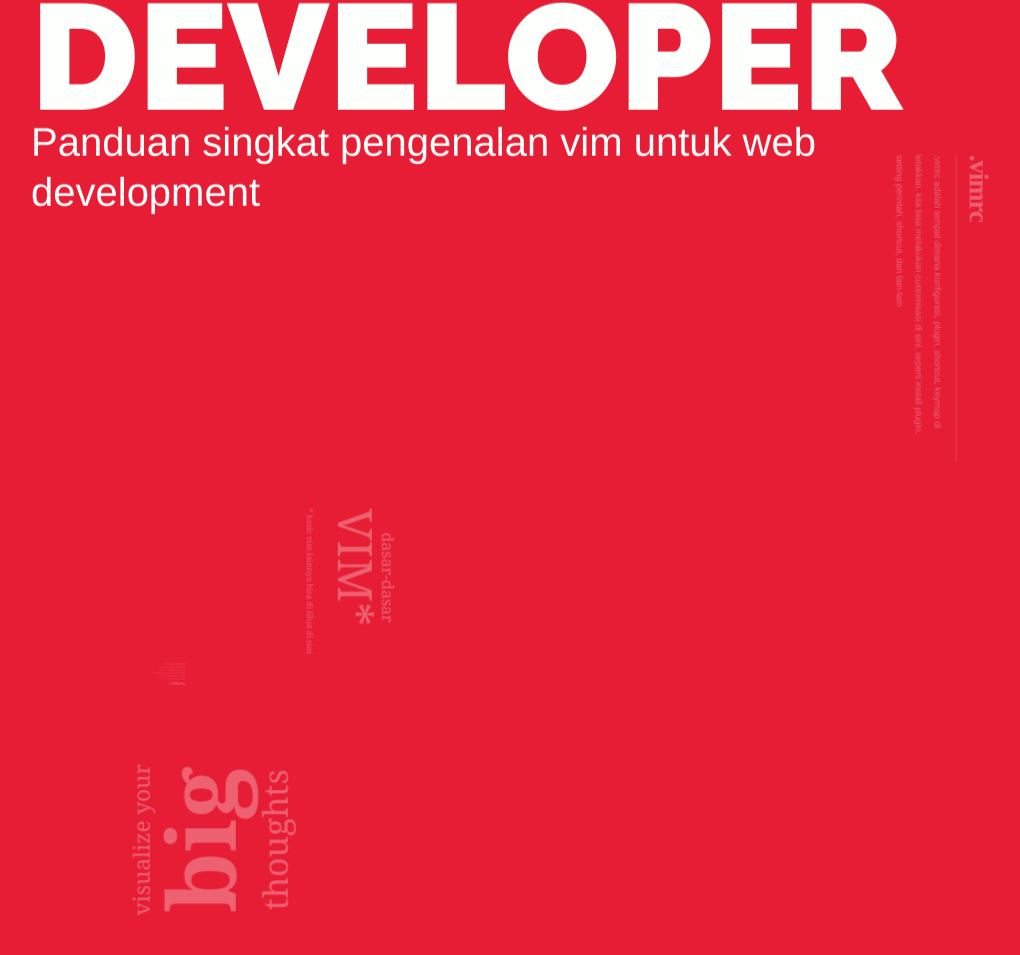
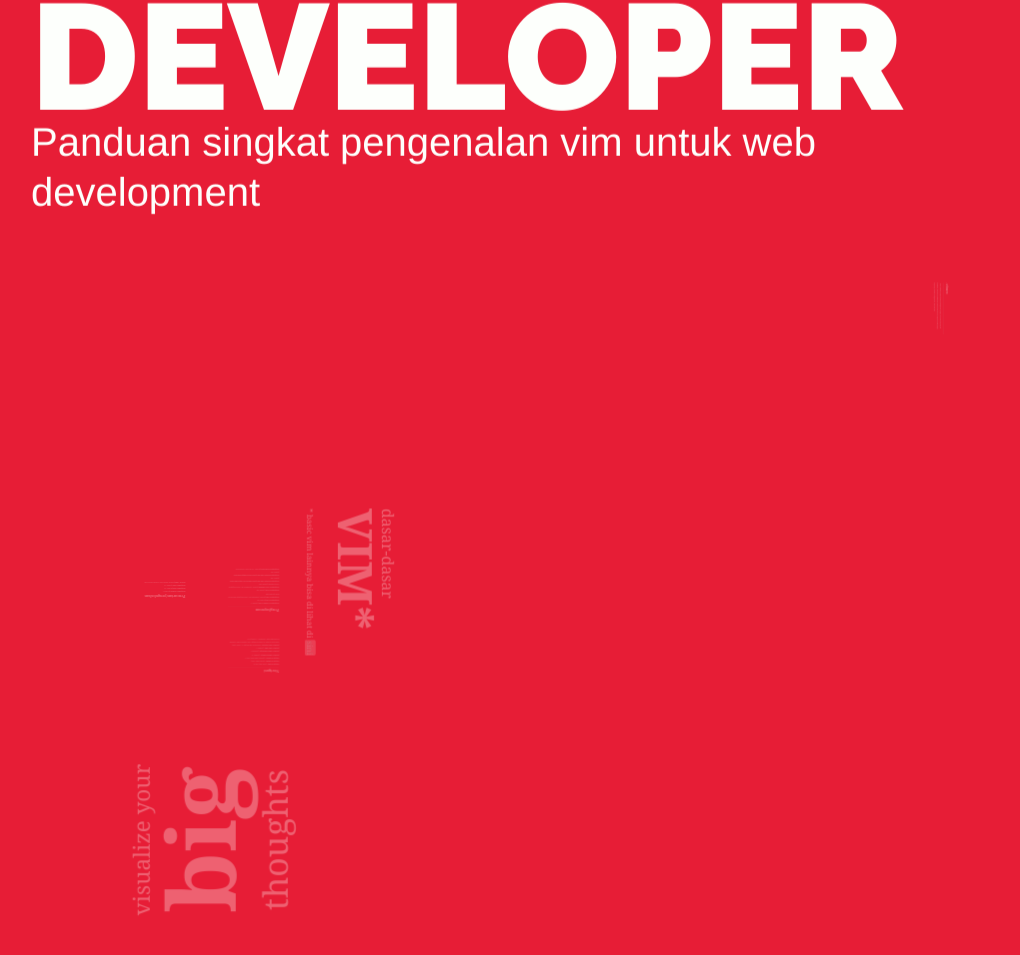
Before and after one commit to puterakahfi/presentations, a website: page vim/index.html in a window 1280 px wide. Shown: the part 404-1359 px from the top of the page, without its empty margins (199-1219 px from the left). Drawn offline with Linux system fonts and the light colour scheme.

Commit message:
update basic command

```diff
--- a/vim/css/impress-demo.css
+++ b/vim/css/impress-demo.css
@@ -258,7 +258,6 @@ a:focus {
     font-size: 64px;
     position: absolute;
     top: -0.5em;
-    left: 1.5em;
 
     -webkit-transform: translateZ(20px);
     -moz-transform:    translateZ(20px);
@@ -275,6 +274,7 @@ a:focus {
     -ms-transform:     translateZ(50px);
     -o-transform:      translateZ(50px);
     transform:         translateZ(50px);
+	font-weight: 600;
 }
 
 #title .footnote {
--- a/vim/index.html
+++ b/vim/index.html
@@ -197,9 +197,10 @@
         <div id="vim-key2" class="section  step"   data-scale="6" data-x="-25000" data-y="-9500"   data-width="1000" data-weight="1">
 			 <p>kunci penting yang sangat penting menggunakan vim<p>
              <h1> KESABARAN EXTRA </h1>
-             <p> mempelajari vim butuh kesabaran, karena vim mempengaruhi cara anda menggunakan keyboard karena hampir semua dilakukan menggunakan keyboard, sangat jarang menggunakan mouse sebagai navigasi </p>
+             <p> mempelajari vim butuh kesabaran, karena vim mempengaruhi cara anda  bekerja </p>
 			 <ul>
 				 <li><a href="http://agung-setiawan.com/dalam-proses-belajar-vim/" target="_blank">dalam proses belajar vim</a></li>
+				 <li><a href="http://agung-setiawan.com/dalam-proses-belajar-vim-bagian-2/" target="_blank">dalam proses belajar vim bagian 2</a></li>
 			 </ul>
 		 </div>
     <div id="vim-mode" class="section step"   data-scale="1" data-x="-15000" data-y="-9500"   data-width="1000" data-weight="1">
@@ -218,10 +219,10 @@
 			<p class="scaling"> <b>Navigasi :</b> navigasi merupakan keahlian yang sangat penting supaya anda bisa dengan leluasa mengeksplore workspace </p>
 			<p class="scaling"> <b>Swich Mode :</b> semakin baik anda bermain di swich mode, maka semakin cantik permainan and a<b>i</b></p>
 		</div>
-        <div id="vim-key" class="section step "   data-scale="6" data-x="-5000" data-y="-9500"   data-width="1000" data-weight="1">
+        <div id="vim-key" class="section step "   data-scale="1" data-x="-5000" data-y="-9500"   data-width="1000" data-weight="1">
 			<h1 class="rotating"> .vimrc  </h1>
 			<hr/>
-			<p class="scaling"> .vimrc adalah tempat dimana konfigurasi, plugin, shortcut, keymap di letakkan, kita bisa melakukan customisasi di sini, seperti  install plugin, setting perintah, shortcut, dan lain-lain</p>
+			<p class="scaling"> .vimrc adalah tempat dimana konfigurasi, plugin, shortcut, keymap di letakkan, kita bisa melakukan customisasi di sini, seperti  install plugin, keymap, default configuration, dan lain-lain</p>
 		</div>
 
     <div id="overview-intro" class="step" data-x="-10000" data-y="-1500"  data-scale="20" data-rotate="-90">
@@ -268,7 +269,7 @@
     <div id="title" class="step" data-x="0" data-y="0" data-scale="4">
         <span class="try">dasar-dasar</span>
         <h1>VIM<sup>*</sup></h1>
-        <span class="footnote"><sup>*</sup> basic vim lainnya bisa di lihat di sini</span>
+        <span class="footnote"><sup>*</sup> basic vim lainnya bisa di lihat di  <a href="http://www.openvim.com/" target="_blank">sini</a></span>
     </div>
 
     <!--
@@ -279,19 +280,43 @@
         element should be rotated by 90 degrees clockwise.
 
     -->
-    <div id="its" class="step section" data-x="850" data-y="3000" data-rotate="90" data-scale="1">
-		<h1>Navigasi</h1>
+    <div id="its" class="step section" data-x="550" data-y="1500" data-rotate="90" data-scale="1">
+		<h1>Navigasi</h1> <hr />
 		<p>
-			<b>navigasi ke atas </b> panah atas, atau 'k' <br />
-			<b>navigasi ke bawah</b> panah bawah, atau 'j' <br />
-			<b>navigasi ke kanan</b> gunakan panah kanan, atau 'l' <br />
-			<b>pindah ke kata berikutnya</b> gunakan 'w' <br />
-			<b>pindah ke kata sebelumnya</b> gunakan 'b' <br />
-			<b>pindah ke akhir kata</b>  gunakan 'e' <br />
+			<b>navigasi ke atas : </b> panah atas, atau 'k' <br />
+			<b>navigasi ke bawah : </b> panah bawah, atau 'j' <br />
+			<b>navigasi ke kanan : </b> gunakan panah kanan, atau 'l' <br />
+			<b>pindah ke kata berikutnya : </b> gunakan 'w' <br />
+			<b>pindah ke kata sebelumnya :</b> gunakan 'b' <br />
+			<b>pindah ke akhir kata : </b>  gunakan 'e' <br />
+			<b>pindah ke baris tertentu: </b> nomorbaris di ikuti dengan 'G', contoh (10G) untuk loncat ke baris 10, atau bisa dengan cara masuk ke mode command line kemudian ketik :nomorbaris <enter>, contohnya :20
 	</p>
 		</div>
 
-    <div id="big" class="step" data-x="3500" data-y="2100" data-rotate="180" data-scale="6">
+    <div class="step section" data-x="-500" data-y="1500" data-rotate="90" data-scale="1">
+		<h1>Penghapusan</h1> <hr />
+		<p>
+			<b>menghapus 1 karakter ke kiri </b> gunakan 'x' <br />
+			<b>menghapus 1 kata </b>gunakan 'dw' <br />
+			<b>menghapus n kata </b>gunakan 'jumlahkata+dw', misal menghapus dua kata ke kanan gunakan 2dw <br />
+			<b>menghapus 1 baris</b> gunakan 'dd' <br />
+			<b>menghapus n baris kebawah</b> gunakan 'jumlahbaris+dd', misal menghapus 2 baris kebawah gunakan 2dd <br />
+			<b>menghapus karakter mulai dari posisi awal kursor sampai akhir baris </b>  gunakan 'd$' <br />
+			<b>menghapus karakter mulai dari posisi kursos sampai awal baris </b>  gunakan 'd0' <br />
+			<b>menghapus seluruh baris</b>  gunakan ':%d' di mode command-line
+		</p>
+</div>
+
+    <div class="step section" data-x="-500" data-y="3000" data-rotate="90" data-scale="1">
+		<h1>Pencarian/pengubahan</h1>
+		<p>
+			<b>mengubah 1 karakter  </b> gunakan 'r' <br />
+			<b>mengubah 1 kata </b>gunakan 'cw' <br />
+			<b>mengubah 1 baris </b>gunakan 'cc' <br />
+			<b>mencari 1 kata</b> gunakan /kata di mode command-line/normal
+		</p>
+</div>
+<div id="big" class="step" data-x="3500" data-y="2100" data-rotate="180" data-scale="6">
         <p>visualize your <b>big</b> <span class="thoughts">thoughts</span></p>
     </div>
 
--- a/vim/src/sass/theme.scss
+++ b/vim/src/sass/theme.scss
@@ -41,8 +41,10 @@ body {
 	line-height: 50px;
 	font-weight: light;
 	font-family: "Helvetica Neue", Helvetica, Arial, serif;
-	}
-
+}
+.section ul {
+	font-size: 20px;
+}
 #intro{
 	background: transparent;
 }
```
Also changed, not shown: vim/css/theme.css.
